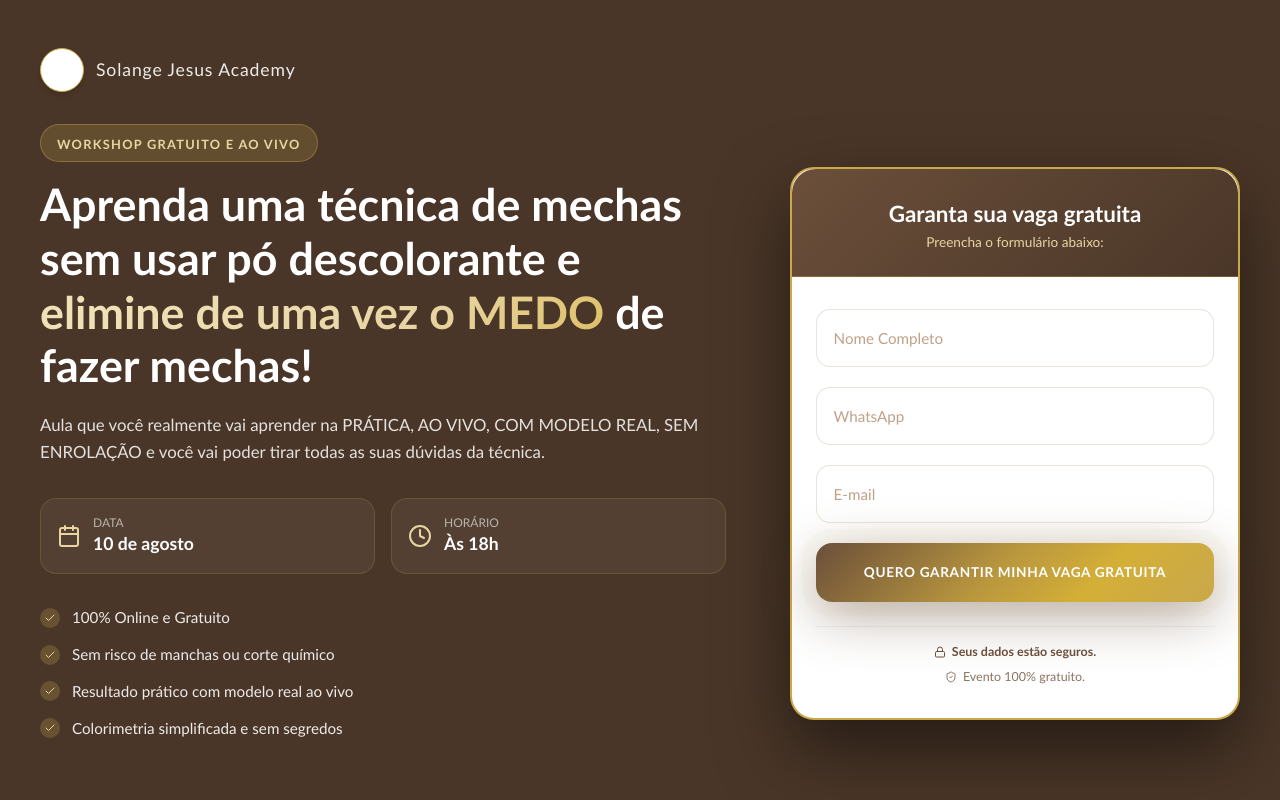
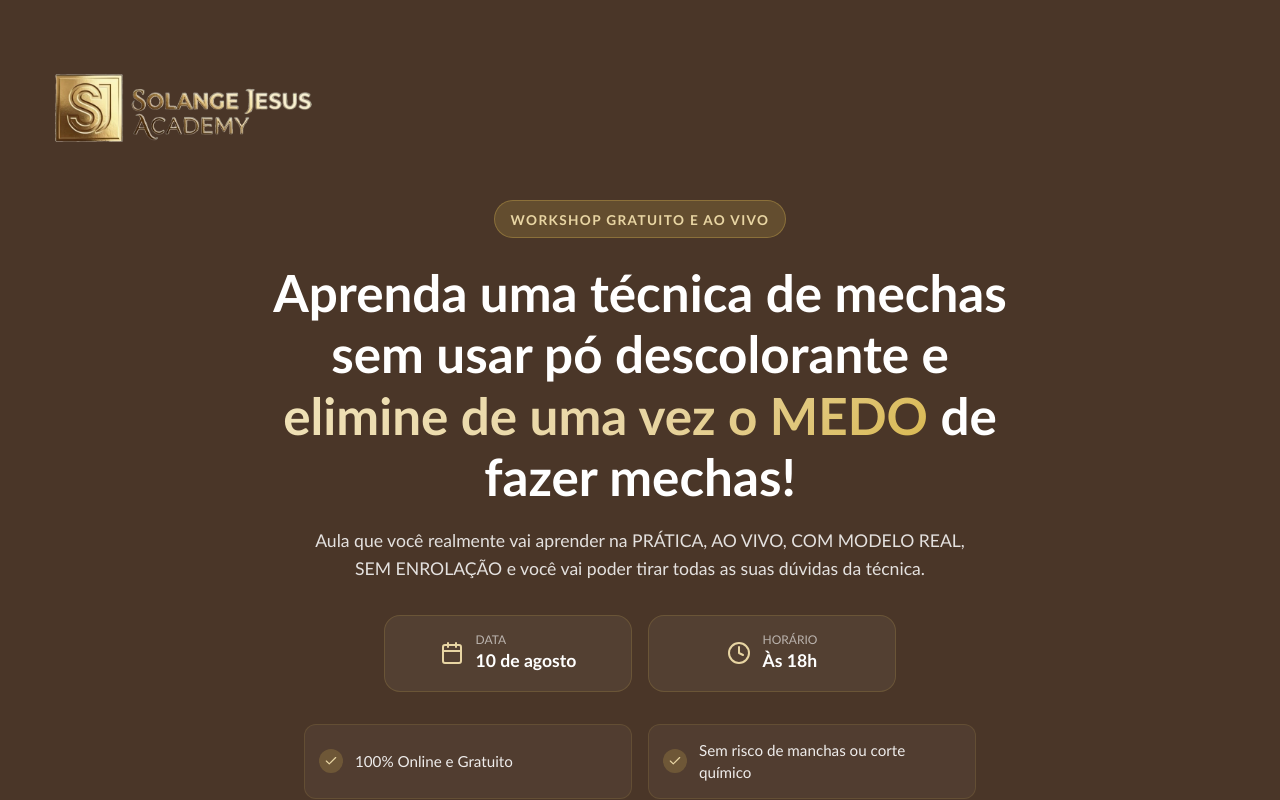
Before and after one commit to pettzin/site-solange, a Next.js app: page / in a window 1280 px wide. Shown: the top 800 px of the page. Built offline with nearby package versions, Linux system fonts and the light colour scheme; a web font is replaced by a local one.

Commit message:
form commit

```diff
--- a/app/formulario/forms.tsx
+++ b/app/formulario/forms.tsx
@@ -1,7 +1,7 @@
 "use client"
 
 import { useState, useEffect, useCallback } from "react"
-import { Check, Lock, AlertCircle, Calendar, Clock, ArrowUp, ShieldCheck } from "lucide-react"
+import { Check, Lock, AlertCircle, Calendar, Clock, ArrowUp, ShieldCheck, Sparkles } from "lucide-react"
 
 /* ─── CONFIG ─────────────────────────────────────────────────────────────────── */
 const WHATSAPP_NUMBER = "5511978111150"
@@ -145,7 +145,12 @@ export default function FormularioPage() {
   useEffect(() => { setMounted(true) }, [])
 
   const scrollToForm = () => {
-    window.scrollTo({ top: 0, behavior: 'smooth' })
+    const el = document.getElementById("formulario-ancora")
+    if (el) {
+      el.scrollIntoView({ behavior: "smooth" })
+    } else {
+      window.scrollTo({ top: 0, behavior: 'smooth' })
+    }
   }
 
   const validate = useCallback((): boolean => {
@@ -163,7 +168,6 @@ export default function FormularioPage() {
     if (!validate()) return
     setSubmitting(true)
 
-    // Dispara o evento de Lead para o Meta Ads
     if (typeof window !== "undefined" && (window as any).fbq) {
       (window as any).fbq('track', 'Lead')
     }
@@ -185,84 +189,82 @@ export default function FormularioPage() {
         style={{ backgroundImage: `radial-gradient(var(--gold-light) 0.5px, transparent 0.5px)`, backgroundSize: '30px 30px' }}
       />
 
+      {/* BRILHOS DE FUNDO */}
+      <div className="absolute bottom-10 -right-10 opacity-[0.1] -rotate-12 pointer-events-none">
+        <Sparkles size={220} style={{ color: "var(--gold-shine)" }} />
+      </div>
+
       <div className="relative z-10 max-w-7xl mx-auto px-5 md:px-10 py-8 md:py-12">
 
-        {/* LOGO COM ÍCONE DA LOGO RECORTADO VIA CSS */}
-        <div className={`flex items-center gap-3 mb-8 transition-all duration-700 ${mounted ? "opacity-100" : "opacity-0"}`}>
-          <div
-            className="w-11 h-11 rounded-full overflow-hidden flex-shrink-0 shadow-md"
-            style={{
-              border: "1.5px solid var(--gold)",
-              backgroundImage: "url('/sol_favicon.ico')",
-              backgroundSize: "230%",
-              backgroundPosition: "center 28%",
-              backgroundRepeat: "no-repeat",
-              backgroundColor: "#FFFFFF"
-            }}
+        {/* LOGO BEM MAIOR */}
+        <div className={`mb-10 transition-all duration-700 ${mounted ? "opacity-100" : "opacity-0"}`}>
+          <img
+            src="/icone.png"
+            alt="Solange Jesus Academy"
+            className="h-20 md:h-28 w-auto object-contain"
           />
-          <span style={{ fontFamily: "var(--font-serif)", fontSize: "1.1rem", color: "rgba(255,255,255,0.9)", letterSpacing: "0.05em" }}>Solange Jesus Academy</span>
         </div>
 
-        {/* HERO SECTION */}
-        <div className="flex flex-col-reverse lg:flex-row gap-10 lg:gap-16 items-center">
+        {/* HERO SECTION REORGANIZADA: CONTEÚDO EM CIMA -> FORMULÁRIO LOGO ABAIXO DOS 4 BENEFÍCIOS */}
+        <div className="flex flex-col gap-10 items-center max-w-4xl mx-auto">
 
-          {/* ESQUERDA: APRESENTAÇÃO */}
-          <div className="flex-1 flex flex-col justify-center">
+          {/* PARTE SUPERIOR: INFORMAÇÕES E 4 BENEFÍCIOS */}
+          <div className="w-full flex flex-col items-center text-center">
 
-            <div className="inline-block px-4 py-1.5 rounded-full mb-4 w-max" style={{ background: "rgba(201,168,76,0.2)", border: "1px solid rgba(201,168,76,0.4)" }}>
-              <span style={{ fontFamily: "var(--font-sans)", fontSize: "0.8rem", fontWeight: 700, color: "var(--gold-light)", letterSpacing: "0.1em" }}>
+            <div className="inline-block px-4 py-1.5 rounded-full mb-6 w-max" style={{ background: "rgba(201,168,76,0.2)", border: "1px solid rgba(201,168,76,0.4)" }}>
+              <span style={{ fontFamily: "var(--font-sans)", fontSize: "0.85rem", fontWeight: 700, color: "var(--gold-light)", letterSpacing: "0.1em" }}>
                 WORKSHOP GRATUITO E AO VIVO
               </span>
             </div>
 
-            <h1 className={`transition-all duration-700 delay-150 ${mounted ? "opacity-100 translate-y-0" : "opacity-0 translate-y-4"}`}
-              style={{ fontFamily: "var(--font-serif)", fontSize: "clamp(1.8rem, 4vw, 2.8rem)", fontWeight: 700, lineHeight: 1.2, marginBottom: "1.2rem" }}>
+            <h1 className={`transition-all duration-700 delay-150 max-w-3xl ${mounted ? "opacity-100 translate-y-0" : "opacity-0 translate-y-4"}`}
+              style={{ fontFamily: "var(--font-serif)", fontSize: "clamp(2rem, 5vw, 3.2rem)", fontWeight: 700, lineHeight: 1.2, marginBottom: "1.2rem" }}>
               Aprenda uma técnica de mechas sem usar pó descolorante e <span className="gold-text-dark">elimine de uma vez o MEDO</span> de fazer mechas!
             </h1>
 
-            <p style={{ fontFamily: "var(--font-sans)", fontSize: "1.05rem", color: "rgba(255,255,255,0.85)", lineHeight: 1.6, marginBottom: "2rem" }}>
+            <p className="max-w-2xl" style={{ fontFamily: "var(--font-sans)", fontSize: "1.1rem", color: "rgba(255,255,255,0.85)", lineHeight: 1.6, marginBottom: "2rem" }}>
               Aula que você realmente vai aprender na PRÁTICA, AO VIVO, COM MODELO REAL, SEM ENROLAÇÃO e você vai poder tirar todas as suas dúvidas da técnica.
             </p>
 
             {/* DATA E HORÁRIO */}
-            <div className="grid grid-cols-1 sm:grid-cols-2 gap-4 mb-8">
-              <div className="flex items-center gap-3 p-4 rounded-2xl" style={{ background: "rgba(255,255,255,0.05)", border: "1px solid rgba(201,168,76,0.2)" }}>
+            <div className="grid grid-cols-1 sm:grid-cols-2 gap-4 mb-8 w-full max-w-lg">
+              <div className="flex items-center justify-center gap-3 p-4 rounded-2xl" style={{ background: "rgba(255,255,255,0.05)", border: "1px solid rgba(201,168,76,0.2)" }}>
                 <Calendar size={24} style={{ color: "var(--gold-light)" }} />
-                <div>
+                <div className="text-left">
                   <span className="block text-xs uppercase opacity-60">Data</span>
                   <strong style={{ fontFamily: "var(--font-serif)", fontSize: "1.1rem" }}>10 de agosto</strong>
                 </div>
               </div>
-              <div className="flex items-center gap-3 p-4 rounded-2xl" style={{ background: "rgba(255,255,255,0.05)", border: "1px solid rgba(201,168,76,0.2)" }}>
+              <div className="flex items-center justify-center gap-3 p-4 rounded-2xl" style={{ background: "rgba(255,255,255,0.05)", border: "1px solid rgba(201,168,76,0.2)" }}>
                 <Clock size={24} style={{ color: "var(--gold-light)" }} />
-                <div>
+                <div className="text-left">
                   <span className="block text-xs uppercase opacity-60">Horário</span>
                   <strong style={{ fontFamily: "var(--font-serif)", fontSize: "1.1rem" }}>Às 18h</strong>
                 </div>
               </div>
             </div>
 
-            {/* BENEFÍCIOS */}
-            <div className="space-y-3.5 mb-6">
+            {/* 4 BENEFÍCIOS EM DESTAQUE */}
+            <div className="grid grid-cols-1 sm:grid-cols-2 gap-4 mb-10 w-full max-w-2xl text-left">
               {[
                 "100% Online e Gratuito",
                 "Sem risco de manchas ou corte químico",
                 "Resultado prático com modelo real ao vivo",
                 "Colorimetria simplificada e sem segredos"
               ].map((b, i) => (
-                <div key={i} className="flex items-center gap-3">
-                  <div className="w-5 h-5 rounded-full flex items-center justify-center flex-shrink-0" style={{ background: "rgba(201,168,76,0.25)" }}>
-                    <Check size={12} style={{ color: "var(--gold-light)" }} />
+                <div key={i} className="flex items-center gap-3 p-3.5 rounded-xl" style={{ background: "rgba(255,255,255,0.04)", border: "1px solid rgba(201,168,76,0.15)" }}>
+                  <div className="w-6 h-6 rounded-full flex items-center justify-center flex-shrink-0" style={{ background: "rgba(201,168,76,0.25)" }}>
+                    <Check size={14} style={{ color: "var(--gold-light)" }} />
                   </div>
-                  <span style={{ fontFamily: "var(--font-sans)", fontSize: "0.95rem", color: "rgba(255,255,255,0.9)" }}>{b}</span>
+                  <span style={{ fontFamily: "var(--font-sans)", fontSize: "0.95rem", color: "rgba(255,255,255,0.9)", fontWeight: 500 }}>{b}</span>
                 </div>
               ))}
             </div>
 
           </div>
 
-          {/* DIREITA: FORMULÁRIO PRINCIPAL */}
-          <div id="formulario-ancora" className="w-full lg:w-[450px] flex-shrink-0 relative z-20">
+          {/* FORMULÁRIO POSICIONADO LOGO ABAIXO DOS BENEFÍCIOS */}
+          <div id="formulario-ancora" className="w-full max-w-lg relative z-20">
             <div className={`w-full rounded-3xl transition-all duration-700 delay-200 ${mounted ? "opacity-100 translate-y-0" : "opacity-0 translate-y-6"}`}
               style={{
                 background: "#FFFFFF",
@@ -276,10 +278,10 @@ export default function FormularioPage() {
                   background: "linear-gradient(135deg, #6B4F3A 0%, #4A3628 100%)",
                   borderBottom: "1px solid rgba(201,168,76,0.3)"
                 }}>
-                <h2 style={{ fontFamily: "var(--font-serif)", fontSize: "1.4rem", fontWeight: 700, color: "white", lineHeight: 1.2 }}>
+                <h2 style={{ fontFamily: "var(--font-serif)", fontSize: "1.5rem", fontWeight: 700, color: "white", lineHeight: 1.2 }}>
                   Garanta sua vaga gratuita
                 </h2>
-                <p className="mt-1" style={{ fontSize: "0.85rem", color: "var(--gold-light)" }}>
+                <p className="mt-1" style={{ fontSize: "0.88rem", color: "var(--gold-light)" }}>
                   Preencha o formulário abaixo:
                 </p>
               </div>
@@ -290,7 +292,7 @@ export default function FormularioPage() {
                   <FloatingField id="phone" label="WhatsApp" type="tel" value={phone} placeholder="(11) 99999-9999" error={errors.phone} disabled={submitting} onChange={(e) => { setPhone(formatPhone(e.target.value)); if (errors.phone) setErrors((prev) => ({ ...prev, phone: undefined })) }} />
                   <FloatingField id="email" label="E-mail" type="email" value={email} placeholder="exemplo@email.com" error={errors.email} disabled={submitting} onChange={(e) => { setEmail(e.target.value); if (errors.email) setErrors((prev) => ({ ...prev, email: undefined })) }} />
 
-                  <button type="submit" disabled={submitting} className="btn-gold w-full animate-glow" style={{ fontSize: "0.85rem", padding: "1.2rem", borderRadius: "1rem" }}>
+                  <button type="submit" disabled={submitting} className="btn-gold w-full animate-glow" style={{ fontSize: "0.9rem", padding: "1.2rem", borderRadius: "1rem" }}>
                     {submitting ? "Garantindo vaga..." : "QUERO GARANTIR MINHA VAGA GRATUITA"}
                   </button>
                 </form>
--- a/app/formulario/venda.tsx
+++ b/app/formulario/venda.tsx
@@ -370,20 +370,12 @@ export default function LandingPage() {
 
             {/* Lado esquerdo */}
             <div>
-              {/* LOGO COM SÍMBOLO DOURADO RECORTADO VIA CSS */}
-              <div className={`flex items-center gap-3 mb-7 transition-all duration-700 ${mounted ? "opacity-100 translate-y-0" : "opacity-0 translate-y-4"}`}>
-                <div
-                  className="w-10 h-10 rounded-full overflow-hidden flex-shrink-0 shadow-md"
-                  style={{
-                    border: "1.5px solid var(--gold)",
-                    backgroundImage: "url('/sol_favicon.ico')",
-                    backgroundSize: "230%",
-                    backgroundPosition: "center 28%",
-                    backgroundRepeat: "no-repeat",
-                    backgroundColor: "#FFFFFF"
-                  }}
+              <div className={`mb-7 transition-all duration-700 ${mounted ? "opacity-100 translate-y-0" : "opacity-0 translate-y-4"}`}>
+                <img
+                  src="/icone.png"
+                  alt="Solange Jesus Academy"
+                  className="h-20 md:h-22 w-auto object-contain"
                 />
-                <span className="badge-gold">Solange Jesus Academy</span>
               </div>
 
               <p className={`transition-all duration-700 delay-75 ${mounted ? "opacity-100 translate-y-0" : "opacity-0 translate-y-5"}`} style={{ fontFamily: "var(--font-script)", fontSize: "clamp(2.2rem, 5vw, 3.8rem)", color: "var(--brown-warm)", lineHeight: 1.1, marginBottom: "0.25rem" }}>
@@ -1125,27 +1117,13 @@ export default function LandingPage() {
           <div className="gold-divider mb-8 opacity-20" />
           <div className="flex flex-col md:flex-row items-center justify-between gap-5">
 
-            {/* LOGO FOOTER COM ÍCONE DOURADO RECORTADO VIA CSS */}
+            {/* LOGO FOOTER */}
             <div className="flex items-center gap-3">
-              <div
-                className="w-9 h-9 rounded-full overflow-hidden flex-shrink-0 shadow-md"
-                style={{
-                  border: "1.5px solid var(--gold)",
-                  backgroundImage: "url('/sol_favicon.ico')",
-                  backgroundSize: "230%",
-                  backgroundPosition: "center 28%",
-                  backgroundRepeat: "no-repeat",
-                  backgroundColor: "#FFFFFF"
-                }}
+              <img
+                src="/icone.png"
+                alt="Solange Jesus Academy"
+                className="h-14 w-auto object-contain"
               />
-              <div>
-                <span style={{ fontFamily: "var(--font-serif)", color: "rgba(255,255,255,0.7)", fontSize: "1rem", display: "block" }}>
-                  Solange Jesus Academy
-                </span>
-                <span style={{ fontFamily: "var(--font-sans)", color: "rgba(255,255,255,0.35)", fontSize: "0.72rem" }}>
-                  Formando profissionais mais seguras e confiantes nas mechas
-                </span>
-              </div>
             </div>
 
             <div className="flex items-center gap-5">
```
Also changed, not shown: public/icone.png.
